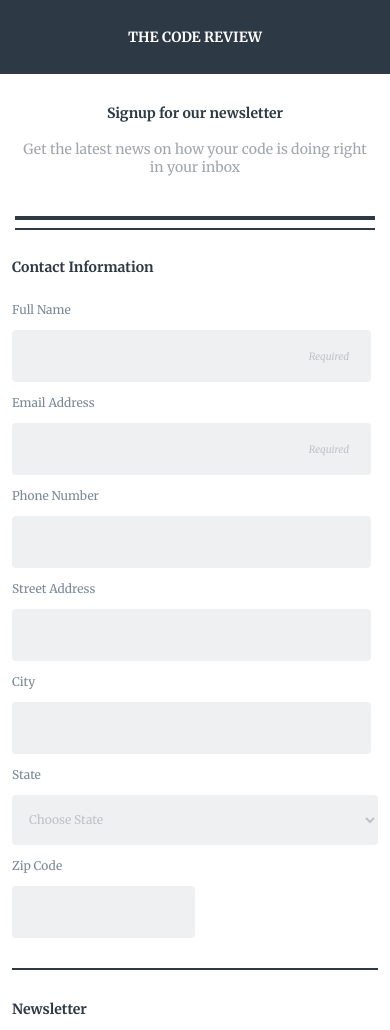
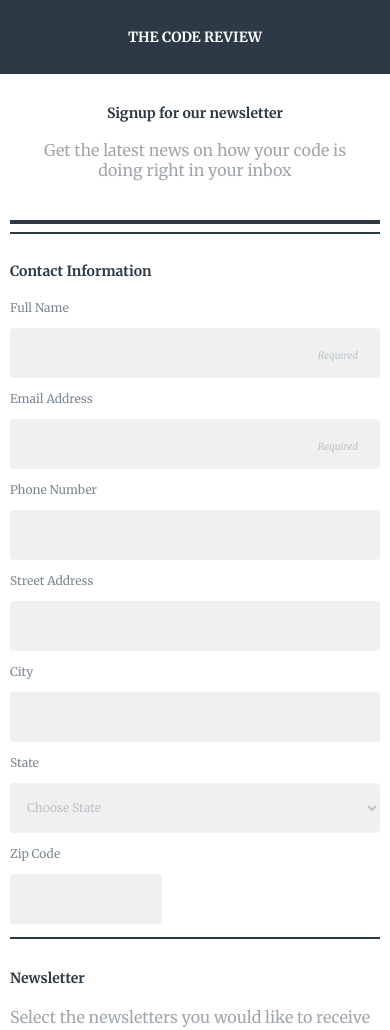
Before and after one commit to caramjones/TechDegree-Project-3, a plain HTML site: page index.html in a window 390 px wide. Shown: the top 1030 px of the page. Drawn offline with Linux system fonts and the light colour scheme.

Commit message:
styling and debugging
removed unneeded classes, cleaned up formatting, fixed select placeholder, added box-sizing, began styling media query.

```diff
--- a/css/style.css
+++ b/css/style.css
@@ -1,6 +1,10 @@
+* {
+  box-sizing: border-box;
+}
 
 body {
   font-family: 'Merriweather', serif;
+  font-size: 16px;
 }
 
 header {
@@ -26,8 +30,8 @@ h1 {
 
 main {
   margin: 0 auto;
-  max-width: 730px;
-  padding: 0;
+  max-width: 600px;
+  padding: 0 0.625em;
 }
 
 h2 {
@@ -52,16 +56,16 @@ legend {
 .line-1 {
   border: 0;
   border-bottom: 4px solid #2d3944;
-  margin-left: 15px;
-  margin-right: 15px;
+  /*margin-left: 15px;*/
+  /*margin-right: 15px;*/
   }
 
 
 .line-2 {
   border: 0;
   border-bottom: 2px solid #2d3944;
-  margin-left: 15px;
-  margin-right: 15px;
+  /*margin-left: 15px;*/
+  /*margin-right: 15px;*/
 }
 
 .welcome {
@@ -69,13 +73,14 @@ legend {
 }
 
 #zip-code {
-  width: 46%;
-  margin-bottom: 30px;
+  width: 152px;
 }
 
 fieldset {
   border: none;
-  padding-bottom: 0;
+  padding-bottom: 30px;
+  padding: 0;
+  margin: 0;
 }
 
 text,
@@ -97,11 +102,12 @@ label {
 input[type="text"],
 input[type="tel"],
 input[type="email"],
-input[type="number"]{
+input[type="number"],
+select {
   height: 50px;
-  font-size: 12px;
+  font-size: 16px;
   padding-left: 13px;
-  width: 94%;
+  width: 100%;
 }
 
 .secondary {
@@ -113,13 +119,14 @@ input[type="number"]{
 
 .intro,
 .intro2 {
-  font-size: 14px;
+  font-size: 16px;
   color: #a0a6ab;
 
 }
 
 input,
-textarea {
+textarea,
+select {
   background-color: #eff0f1;
   border-radius: 4px;
   border: none;
@@ -132,6 +139,16 @@ input::placeholder {
   padding-right: 20px;
   color: #bec2c5;
   text-align: right;
+  font-style: italic;
+}
+
+select:invalid {
+  text-align: left;
+  font-size: 12px;
+  color: #bec2c5;
+  padding-left: 13px;
+  margin-top: 13px;
+  margin-bottom: 13px;
 }
 
 input:focus,
@@ -147,29 +164,16 @@ label {
   font-size: 12px;
 }
 
-.faded {
-  color: #a0a6ab;
-  font-style: italic;
-  font-size: 9px;
-}
-
-#state {
-  height: 50px;
-  width: 100%;
-  background-color: #eff0f1;
-  border-radius: 4px;
-  border: none;
-}
+/*#state {*/
+  /*height: 50px;*/
+  /*width: 100%;*/
+  /*background-color: #eff0f1;*/
+  /*border-radius: 4px;*/
+  /*border: none;*/
+/*}*/
 
 
-#state:first-of-type {
-  text-align: left;
-  font-size: 12px;
-  color: #bec2c5;
-  padding-left: 13px;
-  margin-top: 13px;
-  margin-bottom: 13px;
-}
+
 
 .size {
   font-size: 12px;
@@ -186,7 +190,7 @@ h3 {
 }
 
 #topics {
-  width: 96%;
+  width: 100%;
   height: 100px;
 }
 
@@ -197,7 +201,7 @@ button {
   font-weight: bold;
   background-color: #53bbb4;
   border-radius: 4px;
-  margin-bottom: 30px;
+  /*margin: 0.35em 0.625em 0.75em;*/
 }
 
 /*media queries*/
@@ -206,6 +210,11 @@ button {
 
   .container {
     display: flex;
+    align-items: center;
+  }
+
+  label {
+    min-width: 130px;
   }
 
 }
--- a/index.html
+++ b/index.html
@@ -25,12 +25,12 @@
           <legend>Contact Information</legend>
           <div class="container">
             <label for="name">Full Name</label>
-            <input class="faded" type="text" id="name" name="user_name" placeholder="Required">
+            <input type="text" id="name" name="user_name" placeholder="Required">
           </div>
 
           <div class="container">
             <label for="mail">Email Address</label>
-          <input class="faded" type="email" id="mail" name="user_email" placeholder="Required">
+            <input type="email" id="mail" name="user_email" placeholder="Required">
           </div>
 
           <div class="container">
@@ -50,8 +50,8 @@
 
           <div class="container">
             <label for="state">State</label>
-          <select id="state" name="user_state">
-            <option value="Choose">Choose State</option>
+            <select id="state" name="user_state" required>
+              <option value="" hidden selected>Choose State</option>
               <option value="AL">AL</option>
               <option value="AK">AK</option>
               <option value="AR">AR</option>
@@ -108,7 +108,7 @@
 
           <div class="container">
             <label for="zip-code">Zip Code</label>
-          <input type="number" id="zip-code" name="user_zip-code">
+            <input type="tel" id="zip-code" name="user_zip-code">
           </div>
         </fieldset>
 
@@ -146,9 +146,9 @@
           <label for="topics">Other topics you'd like to hear about</label>
           <textarea id="topics" name="user_topics"></textarea>
 
-          <button type="submit">Sign Up</button>
 
         </fieldset>
+        <button type="submit">Sign Up</button>
       </form>
 
     </main>
```
Lines whose indentation alone changed are shown as unchanged.
